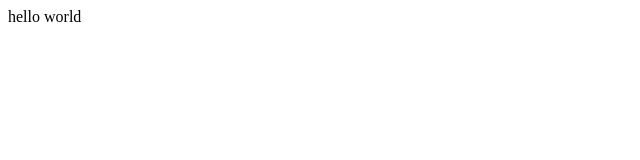
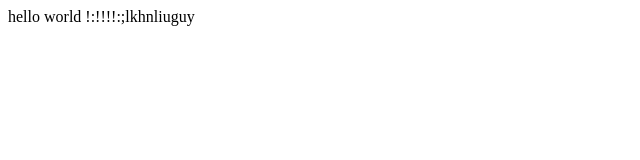
Before and after one commit to romsio/test, a plain HTML site: page index.html in a window 1280 px wide. Shown: the whole page, without its empty margins (0-640 px from the left). Drawn offline with Linux system fonts and the light colour scheme.

Commit message:
Update index.html

```diff
--- a/index.html
+++ b/index.html
@@ -7,6 +7,6 @@
     <title>Document</title>
 </head>
 <body>
-    hello world
+    hello world !:!!!!:;lkhnliuguy
 </body>
 </html>
```
